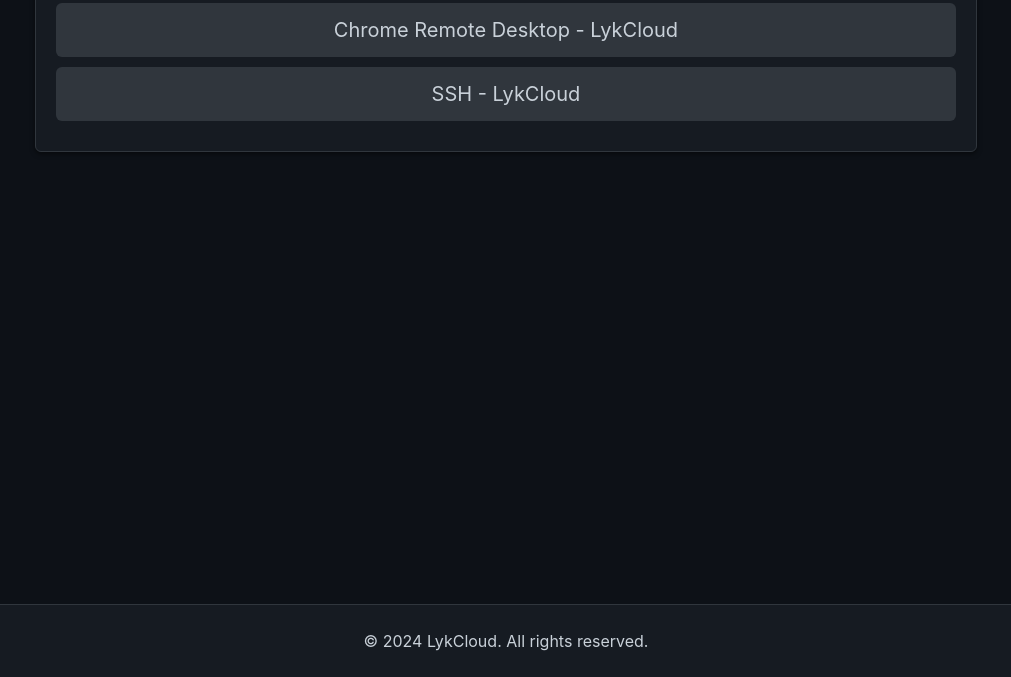
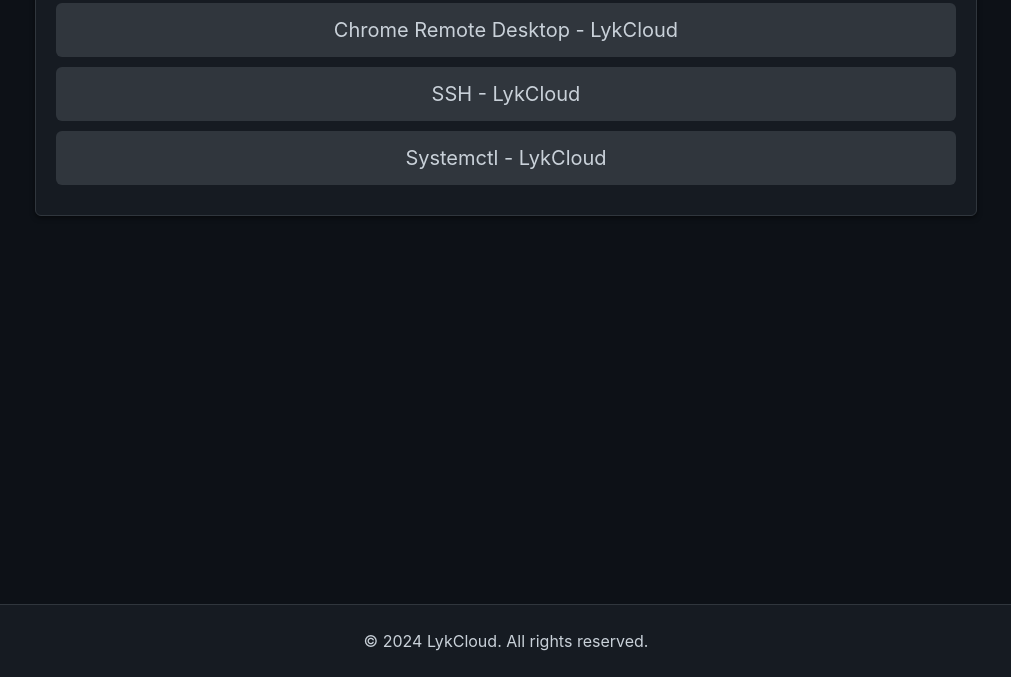
Before and after one commit to FreeCode911/tutorial, a plain HTML site: page index.html in a window 1280 px wide. Shown: the part 123-800 px from the top of the page, without its empty margins (134-1145 px from the left). Drawn offline with Linux system fonts and the light colour scheme.

Commit message:
Update index.html

```diff
--- a/index.html
+++ b/index.html
@@ -65,6 +65,7 @@
             <h1>Main Navigation</h1>
             <a href="Chrome Remote Desktop" class="nav-item">Chrome Remote Desktop - LykCloud</a>
             <a href="SSH" class="nav-item">SSH - LykCloud</a>
+            <a href="SYSTEMCTL" class="nav-item">Systemctl - LykCloud</a>
             <!-- Add more links as needed -->
         </div>
     </div>
```
